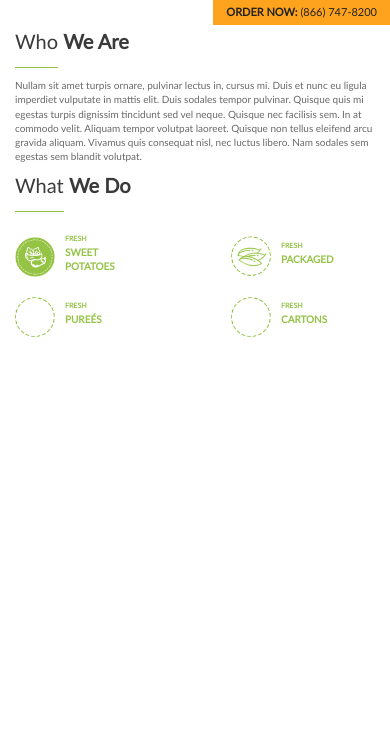
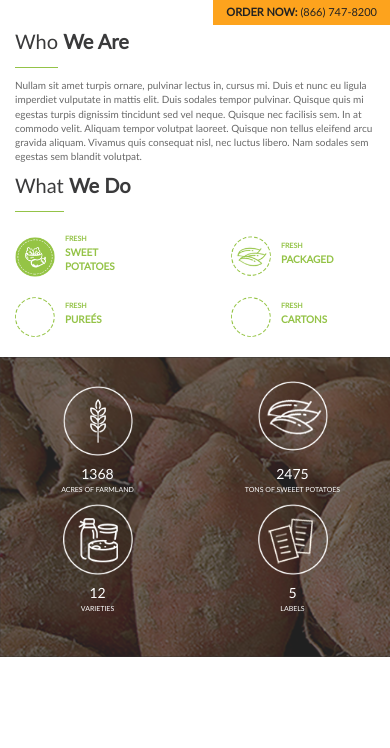
Before and after one commit to sidious18/hamlayouts, a PHP site: page / in a window 390 px wide. Shown: the part 79-827 px from the top of the page. Run offline with PHP 8.4, Linux system fonts and the light colour scheme.

Commit message:
Potato-benefits block

```diff
--- a/css/hamstyle.css
+++ b/css/hamstyle.css
@@ -101,6 +101,7 @@ a:active, a:focus, a:visited{
 .navbar-toggle{
 	float: left !important;
 	color:#ddd;
+	cursor: pointer;
 }
 .navbar-toggle{
 	background: #ccc;
@@ -232,6 +233,33 @@ a:active, a:focus, a:visited{
 	margin-left: 20px;
 	text-transform: uppercase;
 }
+.potato-description-box{
+	width: 100%;
+	height: 324px;
+	background: url(../img/potato-background.png);
+	background-color: rgba(0,0,0,0.8);
+	background-repeat: repeat;
+	background-size: auto 324px;
+}
+.potato-description-benefits{
+	font-size: 0px;
+	color: white;
+	padding: 0px;
+}
+.potato-description-benefits li{
+	display: inline-block;
+	width: 25%;
+	text-align: center;
+	font-size: 13px;
+}
+.potato-description-benefits h4{
+	font-size: 26px;
+	margin-top:15px;
+	margin-bottom: 5px;
+}
+.potato-description{
+	padding: 67px 0px;
+}
 @media all and (max-width: 1200px) {
 	.header-navbar-menu a{
 		padding: 8px !important;
@@ -281,7 +309,24 @@ a:active, a:focus, a:visited{
 	.about-us-vegetables div span {
 	    font-size: 9px;
 	}
-
+	.potato-description-box{
+		height: 286px;
+		background-size: auto 286px;
+	}
+	.potato-description {
+	    padding: 60px 0px;
+	}
+	.potato-description-benefits li{
+		font-size: 10px;
+	}
+	.potato-description-benefits h4{
+		font-size: 20px;
+		margin-top:10px;
+		margin-bottom: 3px;
+	}
+	.potato-description-benefits li img{
+		width: 90px;
+	}
 }
 @media all and (max-width: 996px) {
 	.header-navbar-menu a{
@@ -297,6 +342,9 @@ a:active, a:focus, a:visited{
 	}
 	.main-header{
 		background-position: 0px 75px;
+	}
+	.about-us-box{
+		height: 580px;
 	}
 	.about-us-title {
 	    color: #3a3a3b;
@@ -320,8 +368,29 @@ a:active, a:focus, a:visited{
 	.about-us-vegetables div span {
 	    font-size: 7px;
 	}
+	.potato-description-box{
+		height: 200px;
+		background-size: auto 200px;
+	}
+	.potato-description {
+	    padding: 32px 0px;
+	}
+	.potato-description-benefits li{
+		font-size: 7px;
+	}
+	.potato-description-benefits h4{
+		font-size: 14px;
+		margin-top:10px;
+		margin-bottom: 3px;
+	}
+	.potato-description-benefits li img{
+		width: 70px;
+	}
 }
-@media all and (max-width: 768px) {
+@media all and (max-width: 767px) {
+	.about-us-box{
+		height: auto;
+	}
 	#potato-carousel{
 		display: none;
 	}
@@ -406,5 +475,14 @@ a:active, a:focus, a:visited{
 	    left: -40px;
 	    width: 80px
 	}
-
+	.potato-description {
+	    padding: 24px 0px;
+	}
+	.potato-description-benefits li{
+		width: 50%;
+	}
+	.potato-description-box{
+		height: 300px;
+		background-size: auto 300px;
+	}
 }
--- a/index.html
+++ b/index.html
@@ -27,14 +27,14 @@
 			</div>
 			<nav class="navigation">
 				<div class="navbar-header">
-					<button aria-controls="navbar" aria-expanded="false" class="navbar-toggle collapsed" data-target="#navbar" data-toggle="collapse" type="button">
+					<div aria-controls="navbar" aria-expanded="false" class="navbar-toggle collapsed" data-target="#navbar" data-toggle="collapse" type="button">
 						<div class="navbar-header">
 			              <span class="sr-only">Toggle navigation</span>
 			              <span class="icon-bar"></span>
 			              <span class="icon-bar"></span>
 			              <span class="icon-bar"></span>
 			            </div>
-					</button>
+					</div>
 				</div>
 				<div class="logo">
 					<a href="#"><img src="img/logo.png" alt="logo"></a>
@@ -133,5 +133,31 @@
 			</div>
 		</div>
 	</div>
+	<div class="potato-description-box">
+		<div class="container potato-description">
+			<ul class="potato-description-benefits">
+				<li>
+					<img src="img/pot-img1.png" alt="Potato benefit">
+					<h4>1368</h4>
+					<p>ACRES OF FARMLAND</p>
+				</li>
+				<li>
+					<img src="img/pot-img2.png" alt="Potato benefit">
+					<h4>2475</h4>
+					<p>TONS OF SWEEET POTATOES</p>
+				</li>
+				<li>
+					<img src="img/pot-img3.png" alt="Potato benefit">
+					<h4>12</h4>
+					<p>VARIETIES</p>
+				</li>
+				<li>
+					<img src="img/pot-img4.png" alt="Potato benefit">
+					<h4>5</h4>
+					<p>LABELS</p>
+				</li>
+			</ul>
+		</div>
+	</div>
 
 </body>
```
Also changed, not shown: img/favicon_emerge.ico (added), img/pot-img1.png (added), img/pot-img2.png (added), img/pot-img3.png (added), img/pot-img4.png (added), img/potato-background.png (added).
